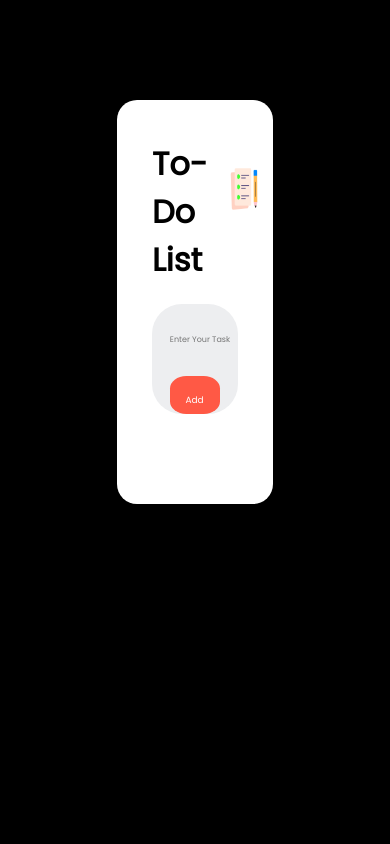
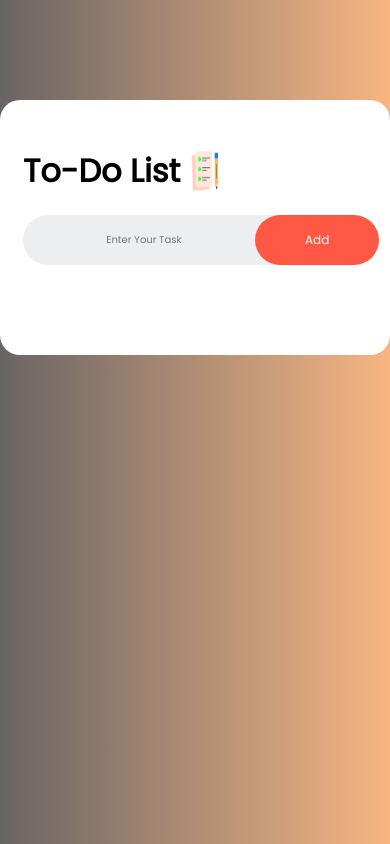
Before and after one commit to visheshJS/ToDoList, a plain HTML site: page index.html in a window 390 px wide. Drawn offline with Linux system fonts and the light colour scheme; a web font is replaced by a local one.

Commit message:
responsiveness done

```diff
--- a/style.css
+++ b/style.css
@@ -12,20 +12,22 @@
 }
 
 body {
-    /* background: linear-gradient(to right, #ff7e5f, #feb47b); */
+    background: linear-gradient(to right, #686565, #f7b582);
+    /* background-color: #222; */
     display: flex;
     justify-content: center;
-    background-color: black;
 
 }
 
+
 .box {
     margin: 100px auto 20px;
-    padding: 40px 35px 70px;
+    padding: 47px 23px 70px;
     max-width: 1070px;
-    width: 40%;
+    width: 60%;
     background-color: white;
     border-radius: 20px;
+    transition: width 0.4s ease; /* Smooth width transition */
 
 
 
@@ -71,11 +73,11 @@ button{
 }
 
 ul li{
-    flex-direction: column;
+    /* flex-direction: column;
     display: flex;
-    flex-wrap: wrap;
+    flex-wrap: wrap; */
     word-wrap: break-word;
-    overflow-wrap: break-word;
+    /* overflow-wrap: break-word; */
     list-style:none;
     font-size: 15px;
     padding: 12px 8px 12px 50px;
@@ -124,43 +126,37 @@ ul li span:hover{
     background-color: #edeef0;
 }
 
-@media(max-width:886px) {
-    .add{
-        flex-direction: column;
+
+@media (max-width: 768px) {
+    .box {
+        width: 60%; /* Increase the width for medium screens */
     }
-    .add input{
-        flex-shrink: 3;
-        padding: 30px;
-        text-align: center;
-    }
-    .add button{
-        text-align: center;
-        border-radius: 33%;
-        padding: 18px 16px 7px 15px;
-        font-size: 9px;
-        /* flex-shrink: 2; */
-        margin-left: -10px;
-        align-items: center;
+}
+@media (max-width: 600px) {
+    .box {
+        width: 75%; /* Increase the width for medium screens */
     }
 
-
-
 }
-@media (max-width: 600px) {
-    ul li {
-        flex-direction: column; /* Stack the task and delete button */
-        align-items: flex-start; /* Align text to the left */
-    }
-
-    ul li span {
-        margin-left: auto; /* Push delete button to the right */
-        margin-top: 10px; /* Add space above the button */
+@media (max-width: 550px) {
+    .box {
+        width: 82%; /* Make it almost full-width for smaller screens */
     }
 }
+
 @media(max-width:486px){
-    .add input{
+    /* .add input{
         text-align: center;
         font-size: 10px;
+
+    } */
+    .box{
+        flex-grow: 1.5;
+    }
+}
+@media (max-width: 480px) {
+    .box {
+        width: 90%; /* Make it almost full-width for smaller screens */
     }
 }
 @media(max-width:460px){
@@ -169,18 +165,18 @@ ul li span:hover{
         font-size: 10px;
     }
 
-    .head img{
+    /* .head img{
         width: 30px;
         height: 50px;
         margin-top: 24px;
         margin-left: 22px;
 
-    }
+    } */
 }
 
 @media(max-width:408px){
-    .add input{
+    /* .add input{
         text-align: center;
         font-size: 8px;
-    }
+    } */
 }
```
